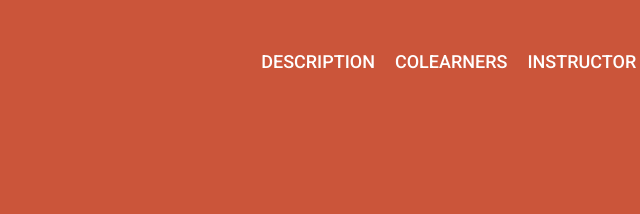
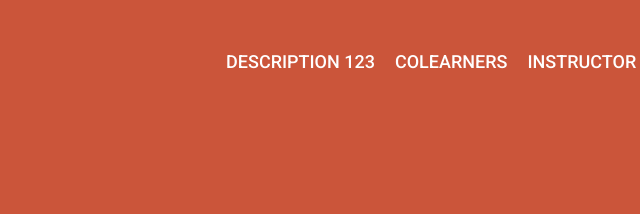
Before and after one commit to waynert/mw-project-1, a plain HTML site: page index.html in a window 1280 px wide. Shown: the top 214 px of the page, 521-1161 px from the left. Drawn offline with Linux system fonts and the light colour scheme.

Commit message:
Change to Nav

```diff
--- a/index.html
+++ b/index.html
@@ -14,7 +14,7 @@
     <h1><a class="header-title" href="#">The Factory</a></h1>
     <nav class="header-nav">
       <ul class="header-nav-list">
-        <li><a href="">Description</a></li>
+        <li><a href="">Description 123</a></li>
         <li><a href="">CoLearners</a></li>
         <li><a href="">Instructor</a></li>
         <li><a href="">Sign Up</a></li>
```
